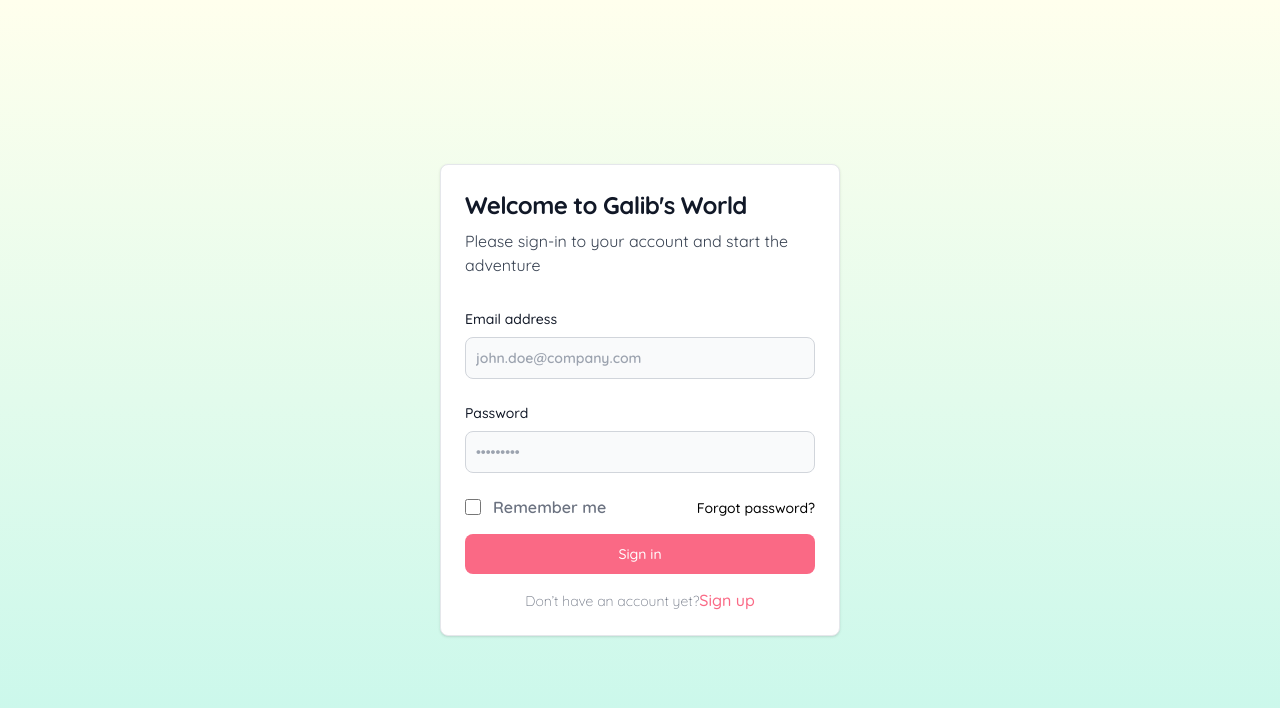
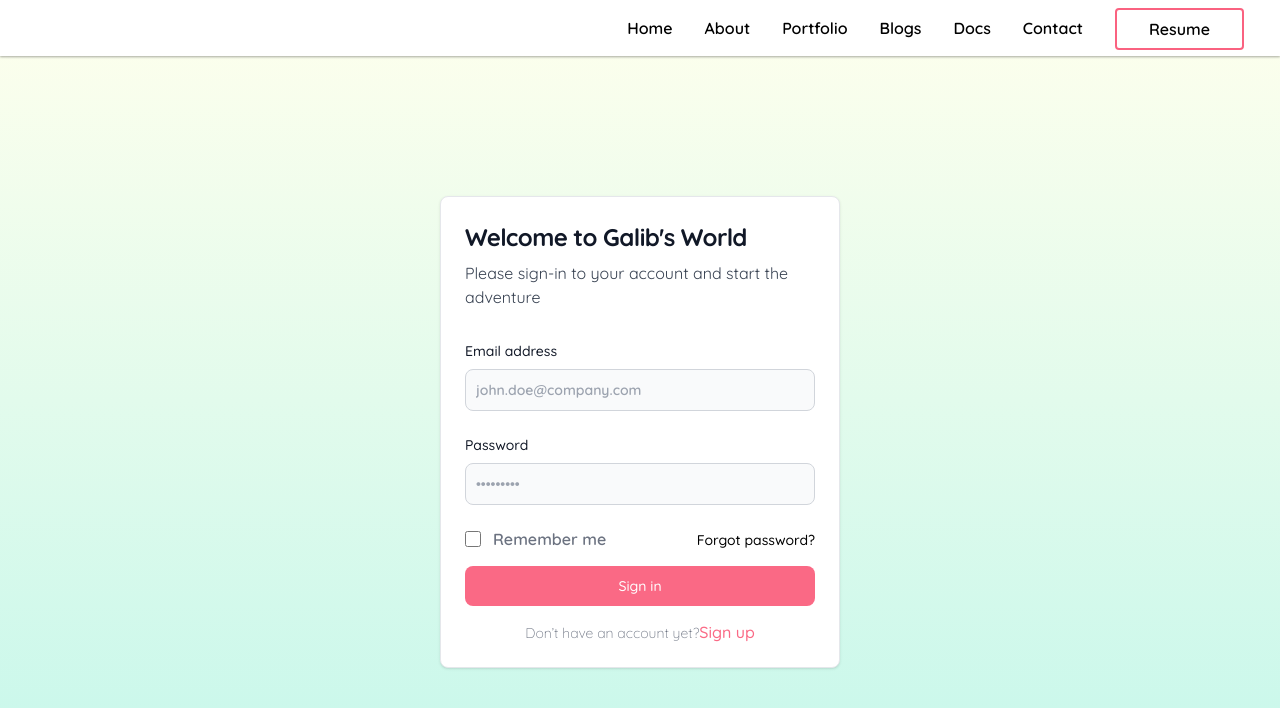
Before and after one commit to codergalib20/docs-portfolio, a Next.js app: page /login in a window 1280 px wide. Shown: the top 708 px of the page. Built offline with nearby package versions, Linux system fonts and the light colour scheme.

Commit message:
deleted some functions

```diff
--- a/src/pages/login.tsx
+++ b/src/pages/login.tsx
@@ -1,12 +1,14 @@
+import Header from '@/@core/components/header';
 import Link from 'next/link';
 
 
 const Login: React.FC = () => {
-
     const title: string = 'Welcome to Galib\'s World'
 
     return (
-        <div className="flex items-center justify-center h-full">
+        <>
+            <Header />
+            <div className="flex items-center justify-center h-full mt-8">
                 <div className="w-full max-w-[400px] block  p-6 bg-white border border-gray-200 rounded-lg shadow hover:bg-gray-100 dark:bg-gray-800 dark:border-gray-700 dark:hover:bg-gray-700">
                     <div>
                         <h5 className="mb-2 text-2xl font-bold tracking-tight text-gray-900 dark:text-white">{title}</h5>
@@ -77,6 +79,7 @@ const Login: React.FC = () => {
                     </div>
                 </div>
             </div>
+        </>
     )
 }
 
```
Lines whose indentation alone changed are shown as unchanged.
